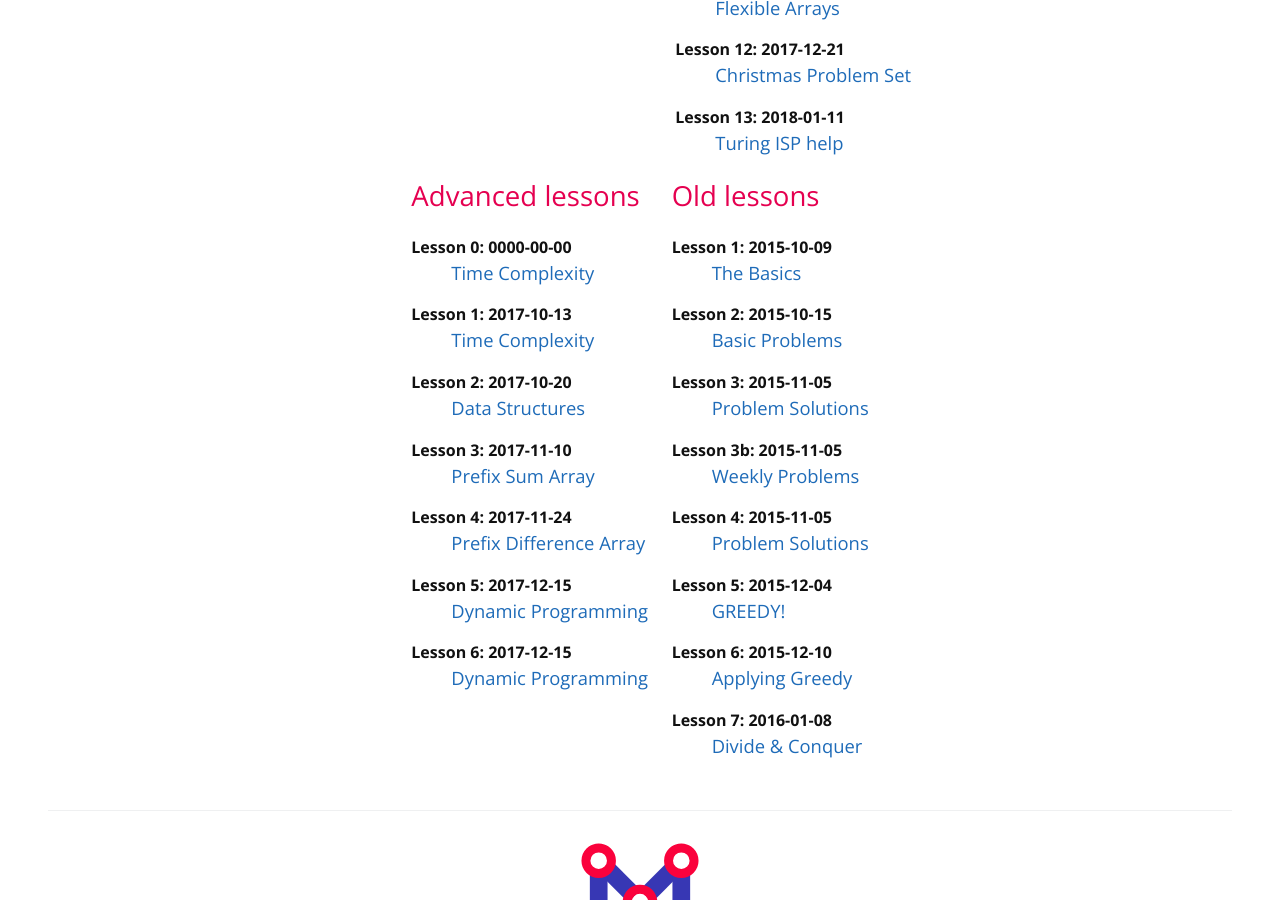
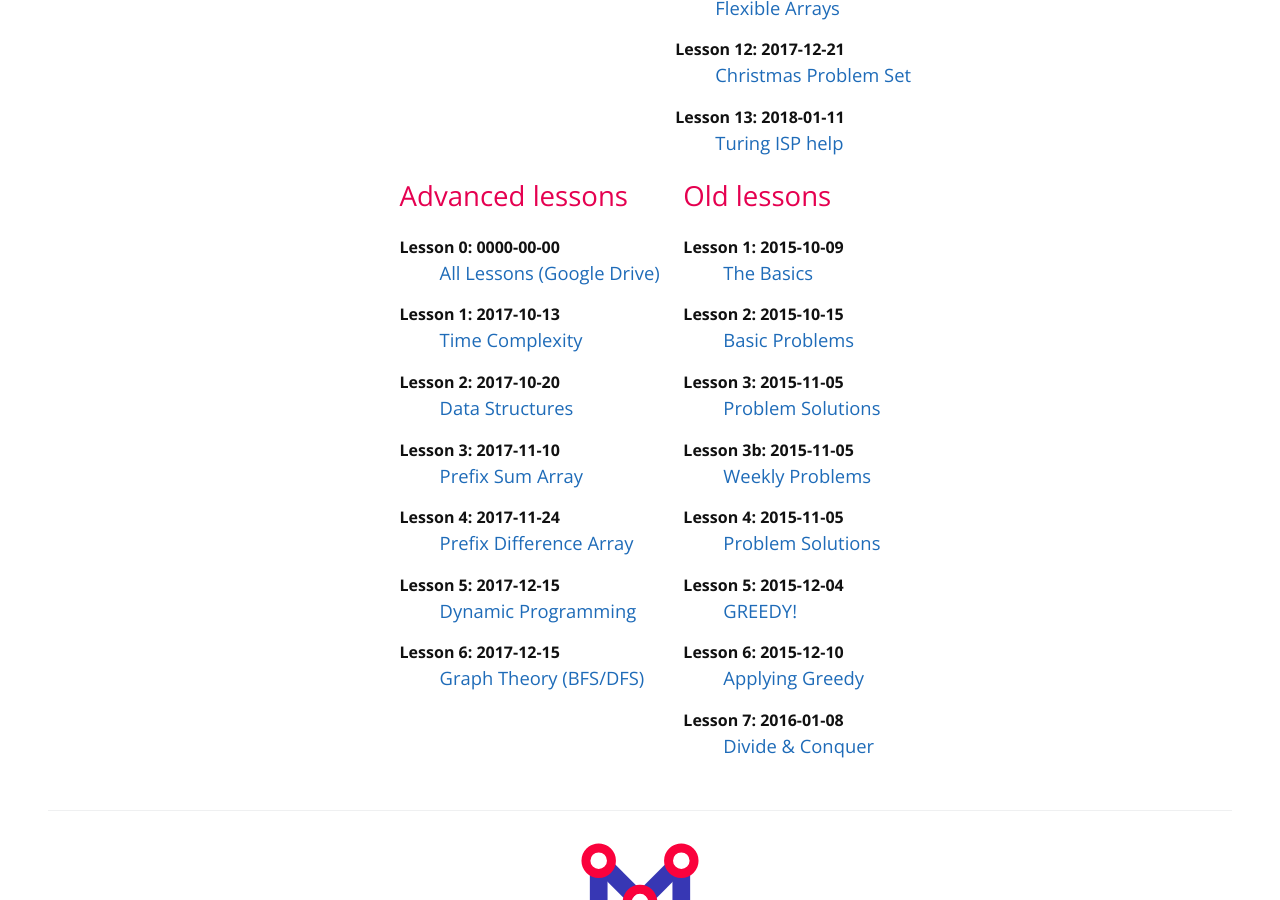
Before and after one commit to mcpt/mcpt.github.io, a Jekyll site: the page built from cpt.md, in a window 1280 px wide and 900 px high, scrolled down 1441 px. Built offline with Jekyll 4.4.1, drawn with Linux system fonts in a browser that asks for light colours.

Commit message:
fix advanced lessons

```diff
--- a/_data/advanced-lessons.yml
+++ b/_data/advanced-lessons.yml
@@ -4,7 +4,7 @@
 #   id: Some sort of identifier unique to the lesson. It is okay for other branches to use the same identifier. This is usually the lesson number (1, 2, 3, etc.). Use a consistent format.
 #   url: The URL to view the lesson at.
 
-- title: Time Complexity
+- title: All Lessons (Google Drive)
   date: 0000-00-00
   id: 0
   url: https://drive.google.com/drive/folders/0B9NfoDjy6j6TX0lMZ1FIV0RIM00
@@ -34,7 +34,7 @@
   id: 5
   url: https://docs.google.com/presentation/d/1oNUkRxtXaf0gsO_LdBOEPJjPSrekRv_hfOBDgbden6k/edit?usp=sharing
 
-- title: Dynamic Programming
+- title: Graph Theory (BFS/DFS)
   date: 2017-12-15
   id: 6
   url: https://docs.google.com/presentation/d/1NsGcBKCiuvuszm-g601rnGZ--0KRa7SqQBH_uKhIy2o/edit?usp=sharing
```
